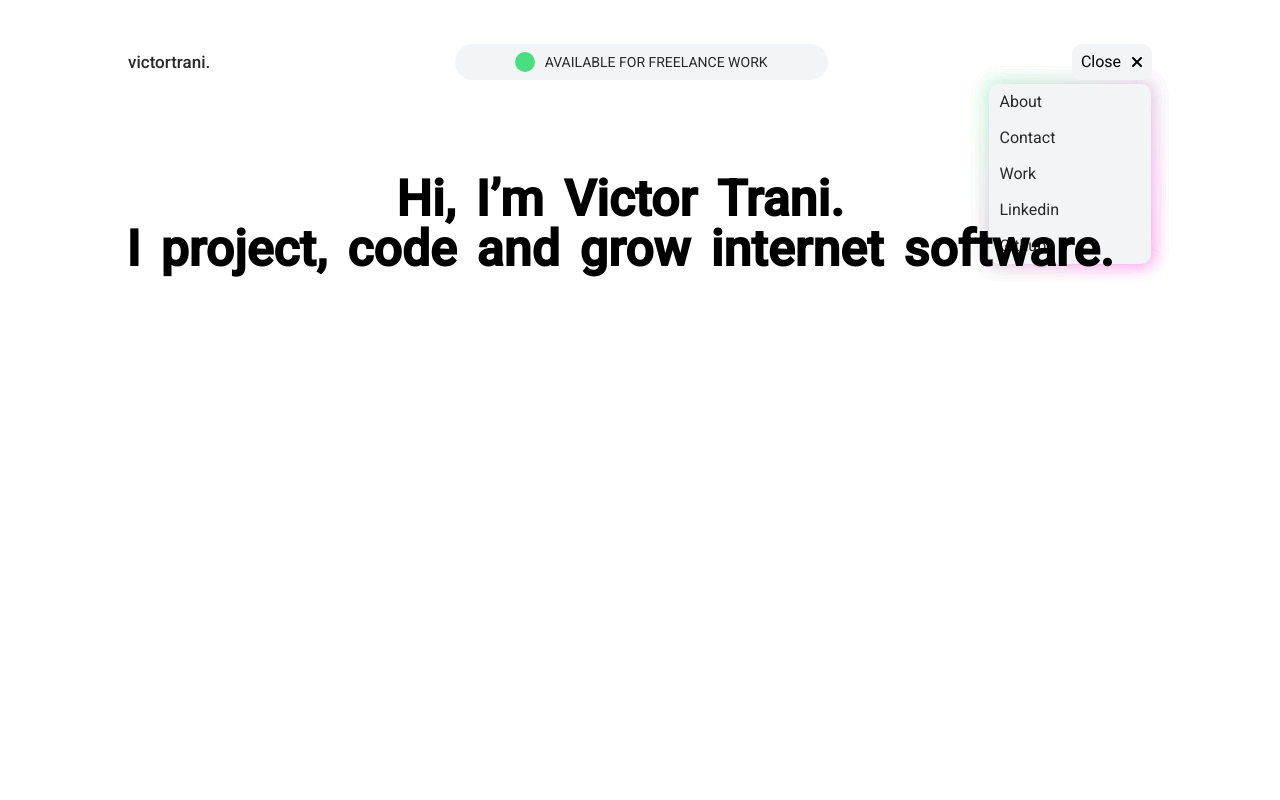
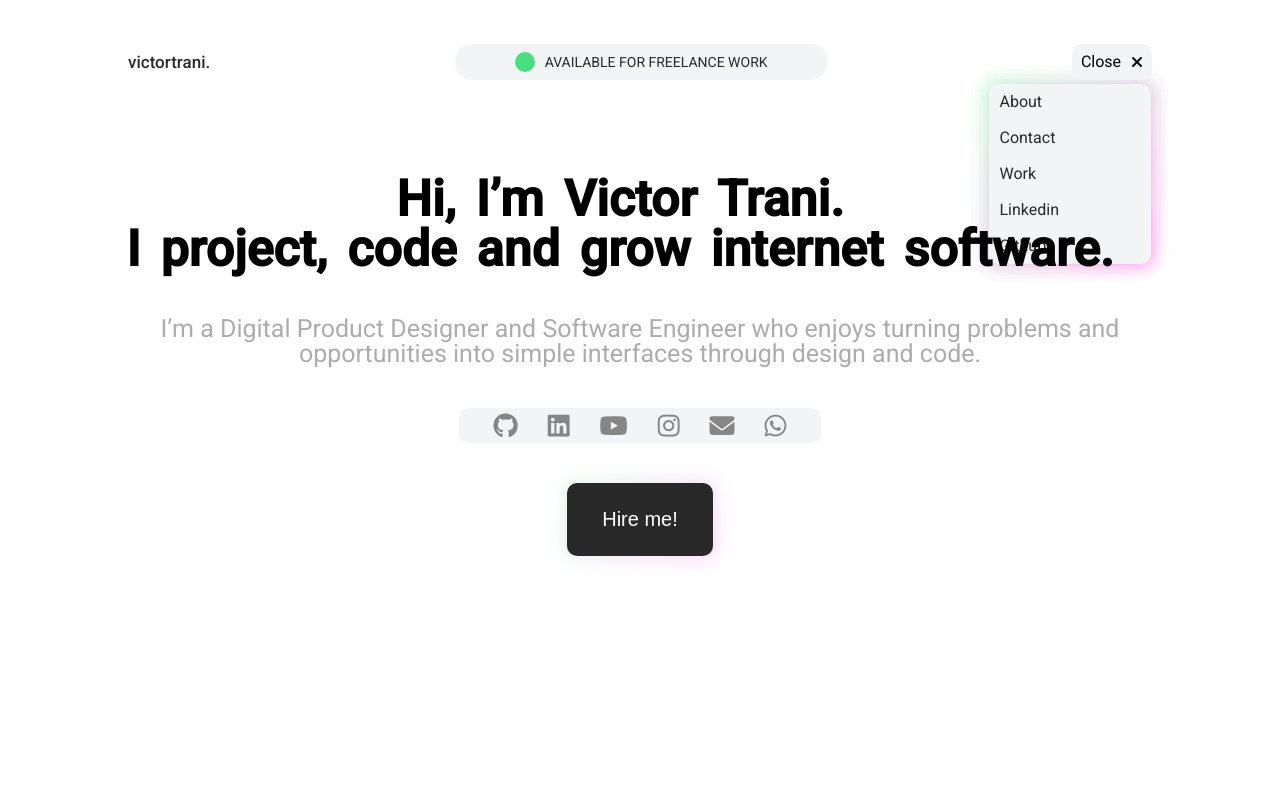
Before and after one commit to Tranivic/tranivic-portfolio, a Vue app: page / in a window 1280 px wide. Shown: the top 800 px of the page. Built offline with nearby package versions, Linux system fonts and the light colour scheme.

Commit message:
feat: HomeView structure started

```diff
--- a/src/views/HomeView/HomeView.scss
+++ b/src/views/HomeView/HomeView.scss
@@ -2,6 +2,19 @@
     display: flex;
     align-items: center;
     justify-content: center;
+    flex-direction: column;
+    text-align: center;
     padding: 6rem 0;
     font-family: $font-family-primary;
+    .sub-title{
+        font-size: 2.5rem;
+        color: lighten($gray-main, 15%);
+        padding: $padding-base;
+    }
+    .hire-btn{
+        margin: $margin-base;
+        font-size: $font-size-title;
+        font-weight: $font-weight-title;
+        padding: 2.5rem 3.5rem;
+    }
 }
--- a/src/views/HomeView/HomeView.vue
+++ b/src/views/HomeView/HomeView.vue
@@ -1,6 +1,9 @@
 <template>
   <section class="home-view-container">
     <animated-title firstLine="Hi, I’m Victor Trani." secondLine="I project, code and grow internet software."></animated-title>
+    <p class="sub-title">I’m a Digital Product Designer and Software Engineer who enjoys turning problems and<br> opportunities into simple interfaces through design and code.</p>
+    <social-media></social-media>
+    <main-button class="hire-btn" color="black">Hire me!</main-button>
   </section>
 </template>
 <script>
```
